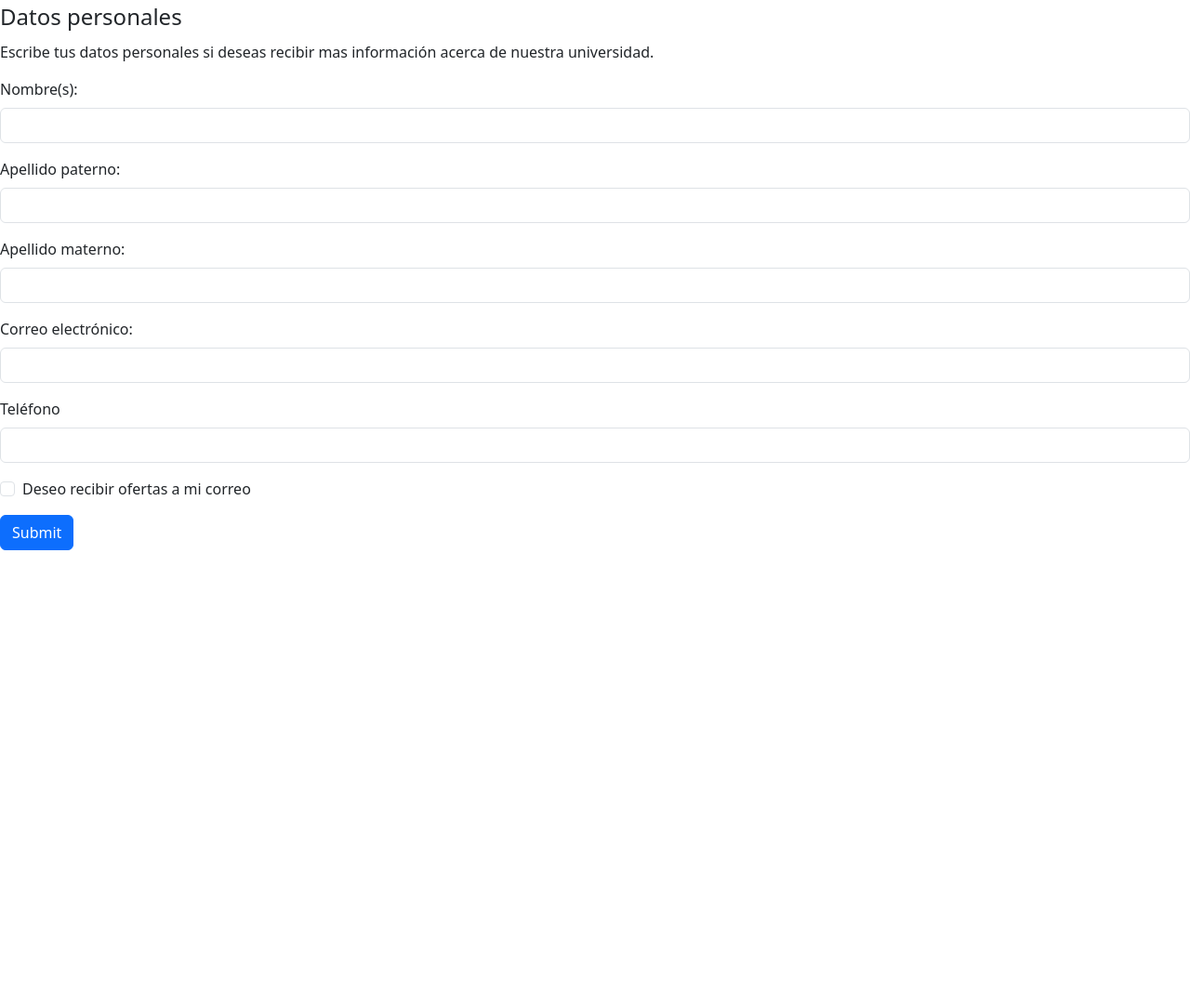
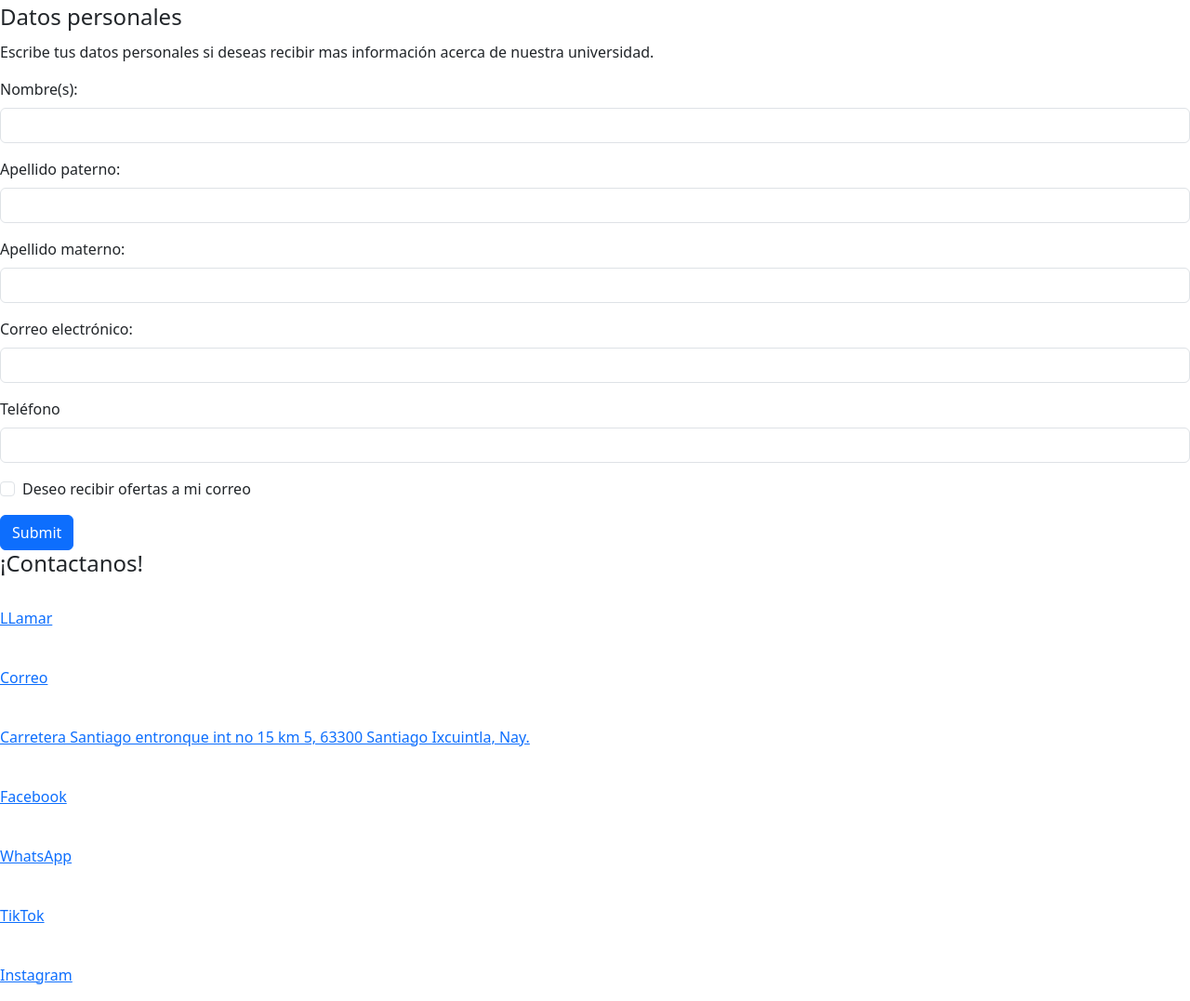
Before and after one commit to Machain33/FanPage-UTC-2023, a plain HTML site: page index.html in a window 1280 px wide. Shown: the whole page at 93% size. Before the commit the page ends 800 px from the top, so only its background shows below. Drawn offline with nearby package versions, Linux system fonts and the light colour scheme.

Commit message:
Implementacion de redes sociales

```diff
--- a/index.html
+++ b/index.html
@@ -65,5 +65,65 @@
     </section>
 
     <!-- Aqui finaliza el formulario -->
+
+    <footer>
+        <h4>¡Contactanos!</h4>
+        <div class="contacto">
+
+            <a href="tel:+523232358000">
+            <div class="call">
+            <img src="img/phone.png" alt="">
+            <p>LLamar</p>
+            </div>
+            </a>
+
+            <a href="mailto:inscripciones@utdelacosta.edu.mx">
+                <div class="mail">
+                    <img src="" alt="">
+                    <p>Correo</p>
+                </div>
+            </a>
+
+            <a href="https://www.google.com.mx/maps/place/Universidad+Tecnol%C3%B3gica+de+La+Costa/@21.8205848,-105.1913106,17z/data=!3m1!4b1!4m6!3m5!1s0x8420a8ceea11c975:0x263dec0370f9d5f3!8m2!3d21.8205798!4d-105.1887357!16s%2Fg%2F11r7pll4w?entry=ttu" target="_blank">
+                <div class="ubicacion">
+                    <img src="" alt="">
+                    <p>Carretera Santiago entronque int no 15 km 5, 63300 Santiago Ixcuintla, Nay.</p>
+                </div>
+            </a>
+
+    </div>
+
+    <div class="redes">
+
+        <a href="https://web.facebook.com/pages/Ut-de-La-Costa/111807402172603" target="_blank">
+            <div class="facebook">
+                <img src="" alt="">
+                <p>Facebook</p>
+            </div>
+        </a>
+
+        <a href="https://api.whatsapp.com/send?phone=3231743139" target="_blank">
+            <div class="whatsapp">
+                <img src="" alt="">
+                <p>WhatsApp</p>
+            </div>
+        </a>
+
+        <a href="https://www.tiktok.com/@utdelacosta" target="_blank">
+            <div class="tiktok">
+                <img src="" alt="">
+                <p>TikTok</p>
+            </div>
+        </a>
+
+        <a href="https://www.instagram.com/utdelacosta/" target="_blank">
+            <div class="instagram">
+                <img src="" alt="">
+                <p>Instagram</p>
+            </div>
+        </a>
+
+    </div>
+      </footer>
 </body>
 </html>
```
